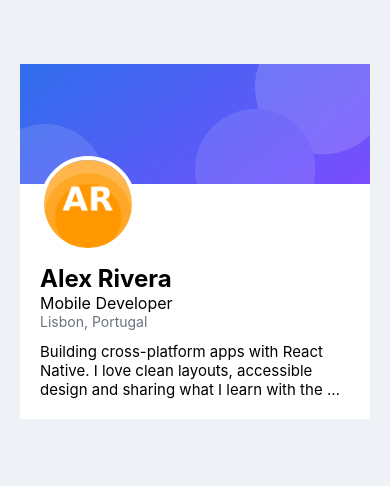
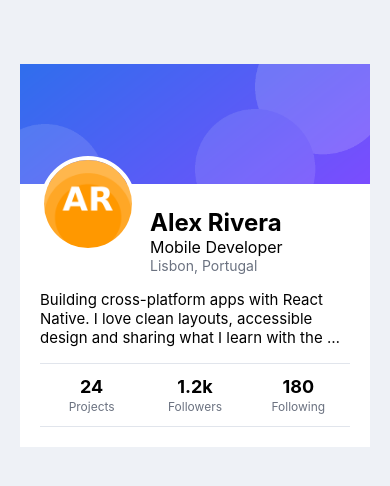
Before and after one commit to fgcardenas/profile-card, a React Native app: screen / in a window 390 px wide. Shown: the top 486 px of the page. Built offline with nearby package versions, Linux system fonts and the light colour scheme.

Commit message:
paso 3: fila de encabezado y fila de estadísticas con flexbox

```diff
--- a/App.js
+++ b/App.js
@@ -24,13 +24,27 @@ export default function App() {
         />
 
         <View style={styles.body}>
-          <Image source={require('./assets/avatar.png')} style={styles.avatar} />
-          <Text style={styles.name}>Alex Rivera</Text>
-          <Text style={styles.role}>Mobile Developer</Text>
-          <Text style={styles.location}>Lisbon, Portugal</Text>
+          <View style={styles.header}>
+            <Image source={require('./assets/avatar.png')} style={styles.avatar} />
+            <View style={styles.headerText}>
+              <Text style={styles.name}>Alex Rivera</Text>
+              <Text style={styles.role}>Mobile Developer</Text>
+              <Text style={styles.location}>Lisbon, Portugal</Text>
+            </View>
+          </View>
+
           <Text style={styles.bio} numberOfLines={3}>
             {BIO}
           </Text>
+
+          <View style={styles.statsRow}>
+            {STATS.map((stat) => (
+              <View key={stat.label} style={styles.stat}>
+                <Text style={styles.statValue}>{stat.value}</Text>
+                <Text style={styles.statLabel}>{stat.label}</Text>
+              </View>
+            ))}
+          </View>
         </View>
       </View>
     </View>
@@ -54,14 +68,23 @@ const styles = StyleSheet.create({
   body: {
     padding: 20,
   },
+  header: {
+    flexDirection: 'row',
+    marginTop: -48,
+    marginBottom: 16,
+  },
   avatar: {
     width: 96,
     height: 96,
     borderRadius: 48,
     borderWidth: 4,
     borderColor: '#FFFFFF',
-    marginTop: -48,
-    marginBottom: 12,
+  },
+  headerText: {
+    flex: 1,
+    marginLeft: 14,
+    // the texts start below the banner (avatar overlaps it by 48)
+    marginTop: 52,
   },
   name: {
     fontSize: 24,
@@ -76,6 +99,26 @@ const styles = StyleSheet.create({
   },
   bio: {
     fontSize: 15,
-    marginTop: 12,
+    marginBottom: 16,
+  },
+  statsRow: {
+    flexDirection: 'row',
+    borderTopWidth: 1,
+    borderBottomWidth: 1,
+    borderColor: '#E1E5EC',
+  },
+  stat: {
+    flex: 1,
+    alignItems: 'center',
+    paddingVertical: 12,
+  },
+  statValue: {
+    fontSize: 18,
+    fontWeight: 'bold',
+  },
+  statLabel: {
+    fontSize: 12,
+    color: '#6B7280',
+    marginTop: 2,
   },
 });
```
